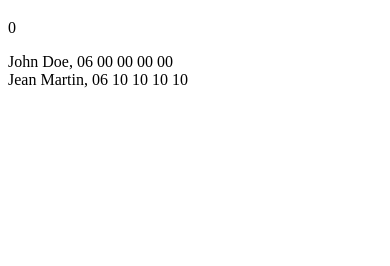
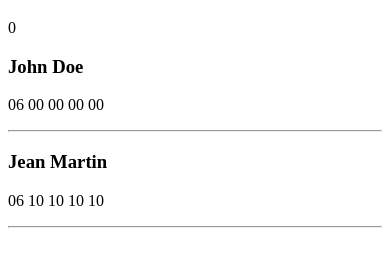
Before and after one commit to AlexisVernay/app-angular, a website: page src/index.html in a window 390 px wide. Shown: the part 100-366 px from the top of the page. Drawn offline with nearby package versions, Linux system fonts and the light colour scheme.

Commit message:
Petit motif pour contact et phone

```diff
--- a/src/assets/js/controllers/hello.js
+++ b/src/assets/js/controllers/hello.js
@@ -25,7 +25,6 @@
         }
       };
 
+    });
 
-
-    });
 })(window.angular);
--- a/src/index.html
+++ b/src/index.html
@@ -24,7 +24,11 @@
     </div>
 
     <div ng-controller="contactController as contactCtrl">
-        <div ng-repeat="contacts in contactCtrl.contacts">{{contacts.name}}, {{contacts.phone}}</div>
+      <div ng-repeat="contacts in contactCtrl.contacts">
+        <h3 ng-bind="contacts.name"></h3>
+        <p ng-bind="contacts.phone"></p>
+        <hr>
+      </div>
     </div>
 
     <div >
```
